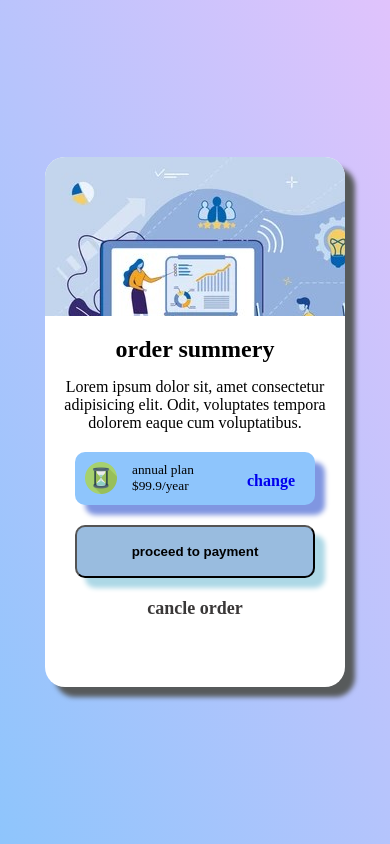
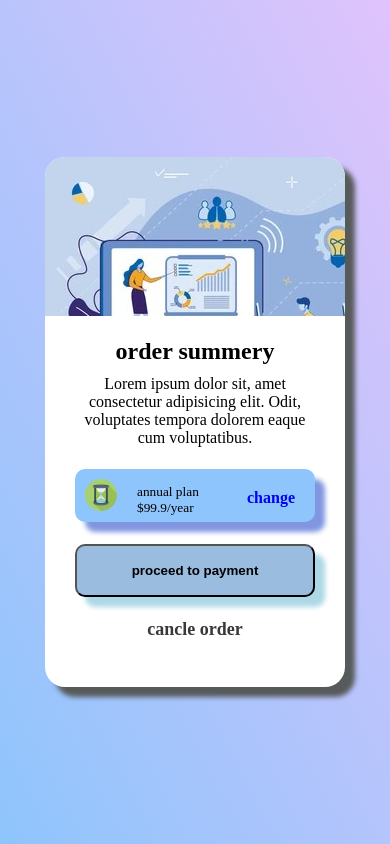
Before and after one commit to vrushti-sangani/card, a plain HTML site: page index.html in a window 390 px wide. Drawn offline with Linux system fonts and the light colour scheme.

Commit message:
Update style.css

```diff
--- a/style.css
+++ b/style.css
@@ -100,16 +100,18 @@
 
 /* media query */
 @media screen and (max-width: 580px) {
-    .card{
+   .card{
         width: 300px;
         height: 530px;
-        gap: 20px;
+        gap: 22px;
     }
     .info{
-        width: 90%;
+        width: 80%;
+        gap: 10px;
         text-align: center;
     }
     .plan .leftplan .text{
         font-size: smaller;
+        padding: 5px;
     }
 }
```
